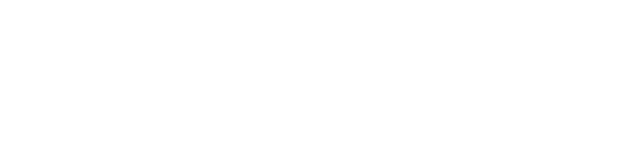
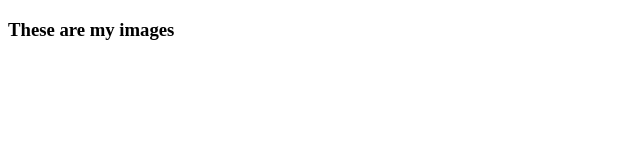
Before and after one commit to emsjr/emsjr.github.io, a plain HTML site: page html/images.html in a window 1280 px wide. Shown: the whole page, without its empty margins (0-640 px from the left). Drawn offline with Linux system fonts and the light colour scheme.

Commit message:
Update images.html

```diff
--- a/html/images.html
+++ b/html/images.html
@@ -1,8 +1,9 @@
 <!DOCTYPE html>
 <html>
 <head>
-       <link rel="stylsheet" href="style.css">
+       <link rel="stylsheet" href="../style.css">
 </head>
-    <body>
-    </body>
+<body>
+    <h3>These are my images</h3>
+</body>
 </html>
```
